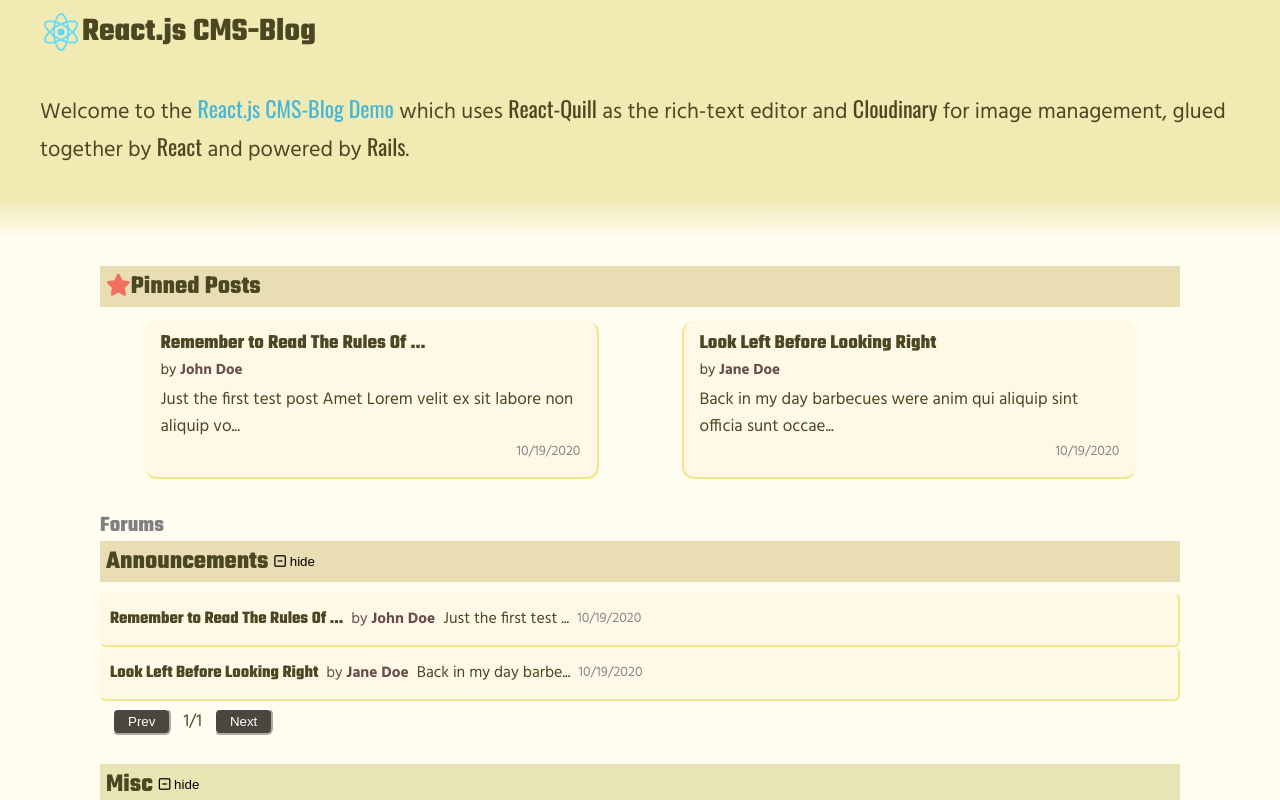
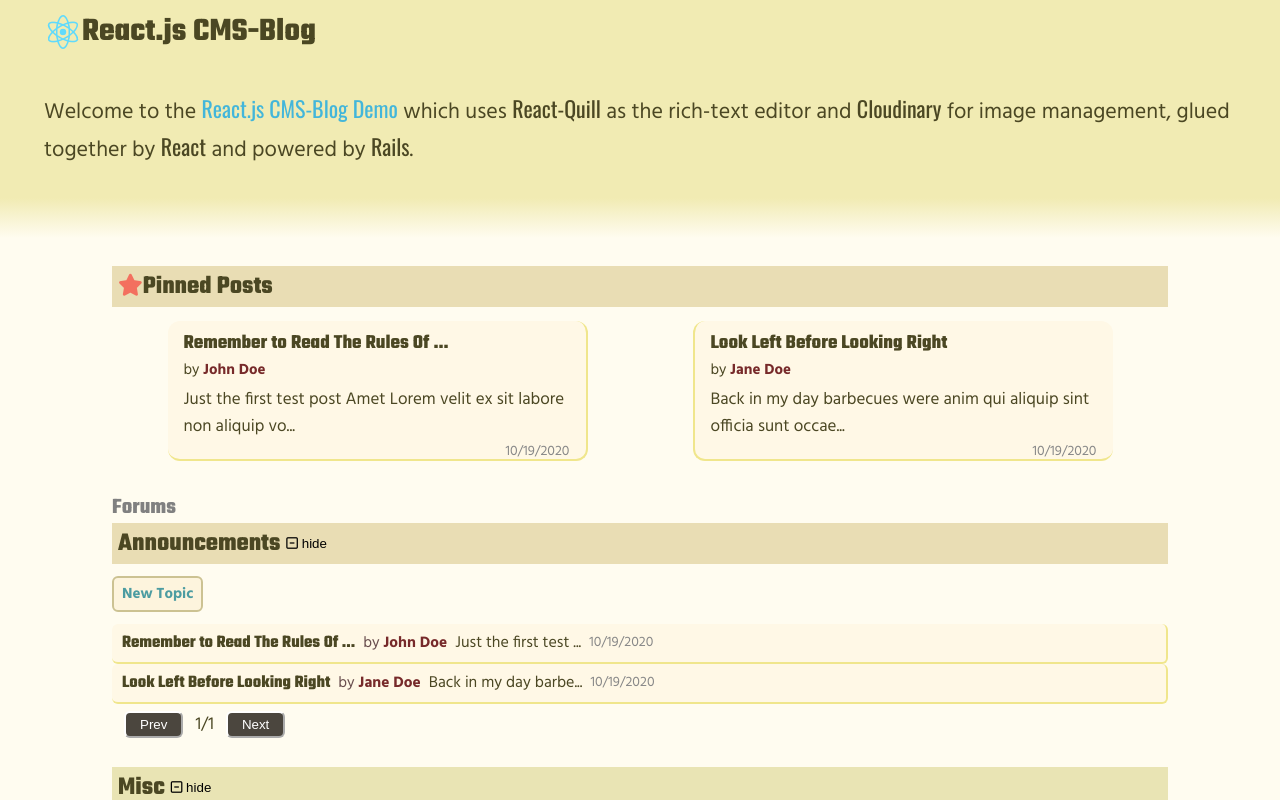
Before and after one commit to Aaron-RN/REACT-CMSBlog, a React (Create React App) app: page / in a window 1280 px wide. Shown: the top 800 px of the page. Built offline with nearby package versions, Linux system fonts and the light colour scheme.

Commit message:
Added New Topic Link

```diff
--- a/src/App.js
+++ b/src/App.js
@@ -9,9 +9,11 @@ import logo from './assets/images/logo.svg';
 import './assets/css/App.css';
 
 const App = () => {
+  const [allUsers, setAllUsers] = useState({});
   const [user, setUser] = useState({});
   const [loggedIn, setLoggedIn] = useState(false);
   const [allPosts, setAllPosts] = useState(allPostsData);
+  const [selectedPost, setSelectedPost] = useState();
 
   useEffect(() => {
     const allPostsSorted = allPosts.sort((a, b) => b.id - a.id);
@@ -23,7 +25,7 @@ const App = () => {
       <header className="bg-navbar">
         <nav className="container flex-row text-center-sm">
           <img src={logo} className="App-logo" alt="logo" />
-          <h2 className="inline-block">React.js CMS-Blog</h2>
+          <h2>React.js CMS-Blog</h2>
         </nav>
       </header>
       <main className="bg-navbar pt-1">
--- a/src/assets/css/App.css
+++ b/src/assets/css/App.css
@@ -1,3 +1,16 @@
+*,
+*::before,
+*::after {
+  box-sizing: border-box;
+}
+
+/* Set default transition durations */
+* {
+  -webkit-transition-duration: 0.25s;
+  -moz-transition-duration: 0.25s;
+  transition-duration: 0.25s;
+}
+
 h1, h2, h3, h4, h5, h6 {
   font-family: 'Teko', sans-serif;
   margin: 0;
@@ -5,6 +18,8 @@ h1, h2, h3, h4, h5, h6 {
 .header { font-family: 'Oswald', sans-serif; font-weight: 400; }
 a { color: #43b6da; text-decoration: none;}
 a:hover { text-decoration: underline; }
+
+button:hover { transform: scale(1.035); }
 
 .mt-0 { margin-top: 0; }
 .mb-1 { margin-bottom: 1em; }
--- a/src/assets/css/blogPage.css
+++ b/src/assets/css/blogPage.css
@@ -1,5 +1,19 @@
-.text-author { color: #684d4d; font-weight: 700;}
+.text-author { color: #772a2a; font-weight: 700;}
 
+#BlogPage .new-post-btn {
+  display: inline-block;
+  text-decoration: none;
+  font-size: 15px;
+  font-weight: bold;
+  padding: 4px 8px;
+  color: #4c9ca1;
+  background-color: #fdf4dd;
+  border: 2px solid #ccc292;
+  border-radius: 6px;
+  margin-bottom: 12px;
+  cursor: pointer;
+}
+#BlogPage .new-post-btn:hover { transform: scale(1.035); }
 #BlogPage .bg-announcement { background-color: #e9ddb4 !important; }
 #BlogPage .header-title {
   display: flex;
--- a/src/components/functional/blogPage.js
+++ b/src/components/functional/blogPage.js
@@ -1,5 +1,6 @@
 import React, { useEffect, useState } from 'react';
 import propTypes from 'prop-types';
+import { Link } from 'react-router-dom';
 import PinnedPostDisplay from '../presentational/blogPage/pinnedPostDisplay';
 import PostDisplay from '../presentational/blogPage/postDisplay';
 import '../../assets/css/blogPage.css';
@@ -67,6 +68,7 @@ const BlogPage = ({ allPosts }) => {
                 {handleIcon(showAnnouncements)}
               </button>
             </div>
+            <Link to="/announcements/posts/new" className="new-post-btn">New Topic</Link>
             {showAnnouncements && (
             <div className="post-section">
               <Paginate posts={announcements} populatePosts={populatePosts} />
```
